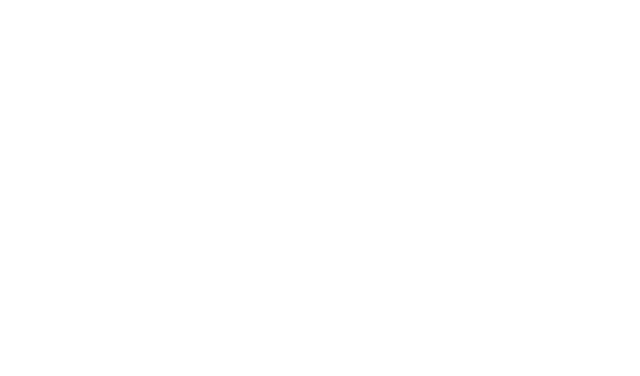
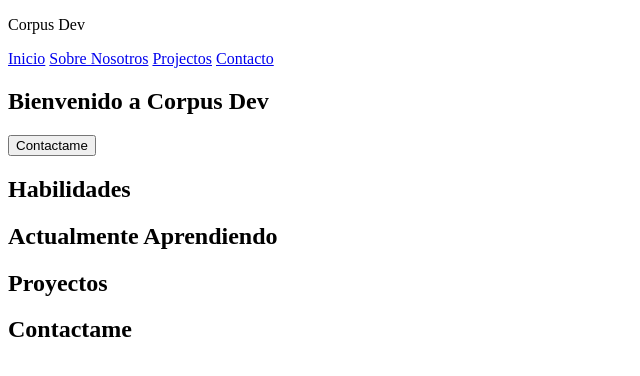
Before and after one commit to kikecorpus/Portafolio, a plain HTML site: page index.html in a window 1280 px wide. Shown: the whole page, without its empty margins (0-640 px from the left). Drawn offline with Linux system fonts and the light colour scheme; a web font is replaced by a local one.

Commit message:
Feat: :sparkles: Add structure html

```diff
--- a/index.html
+++ b/index.html
@@ -5,10 +5,40 @@
     <meta name="viewport" content="width=device-width, initial-scale=1.0">
     <title>Portafolio Corpus Dev</title>
     <link rel="stylesheet" href="./css/index.css">
-
 </head>
 <body>
+    <header>
+        <div class="container">
+            <p class="logo">Corpus Dev</p>
+            <nav>
+                <a href="#">Inicio</a>
+                <a href="#">Sobre Nosotros</a>
+                <a href="#">Projectos</a>
+                <a href="#">Contacto</a>
+            </nav>
+        </div>
+    </header>
 
+    <section id="perfil">
+        <h1>Bienvenido a Corpus Dev</h1>
+        <button>Contactame</button>
+    </section>
+
+    <section id="skill">
+        <h2>Habilidades</h2>
+    </section>
+
+    <section id="aprendiendo">
+        <h2>Actualmente Aprendiendo</h2>
+    </section>
+
+    <section id="proyecto">
+        <h2>Proyectos</h2>
+    </section>
+
+     <section id="Contactame">
+        <h2>Contactame</h2>
+    </section>
 </body>
 <script src="./script/script.js"></script>
 </html>
```
